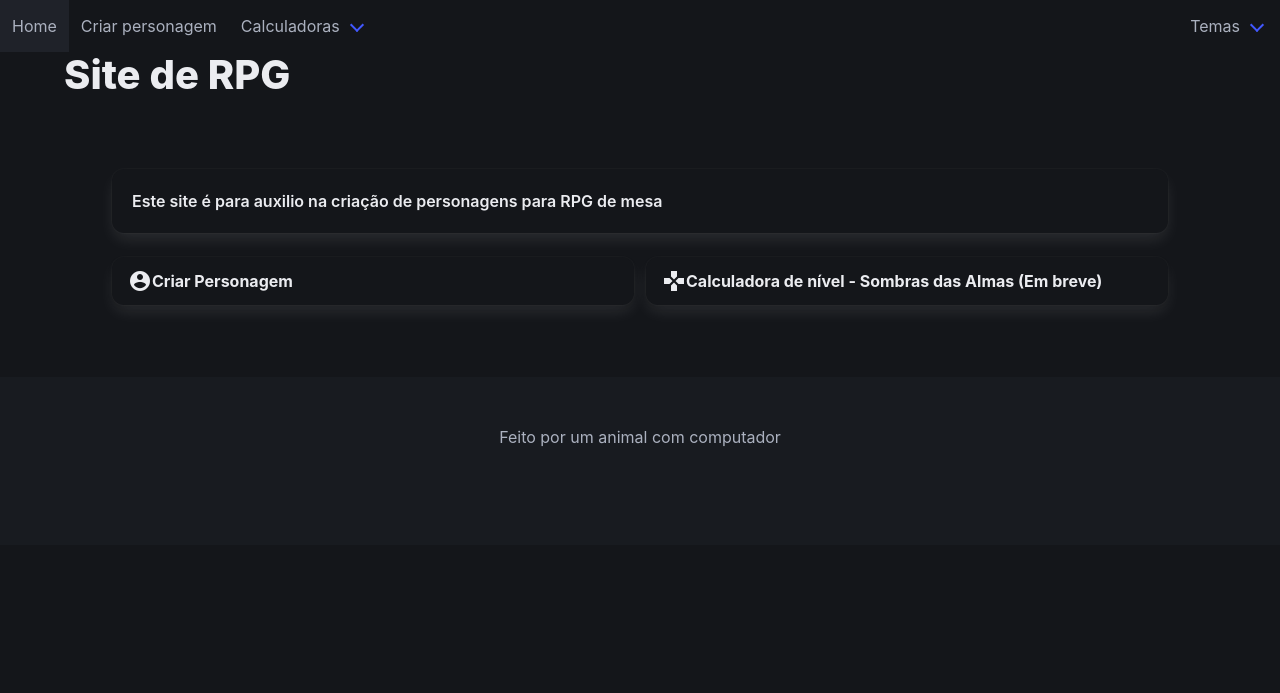
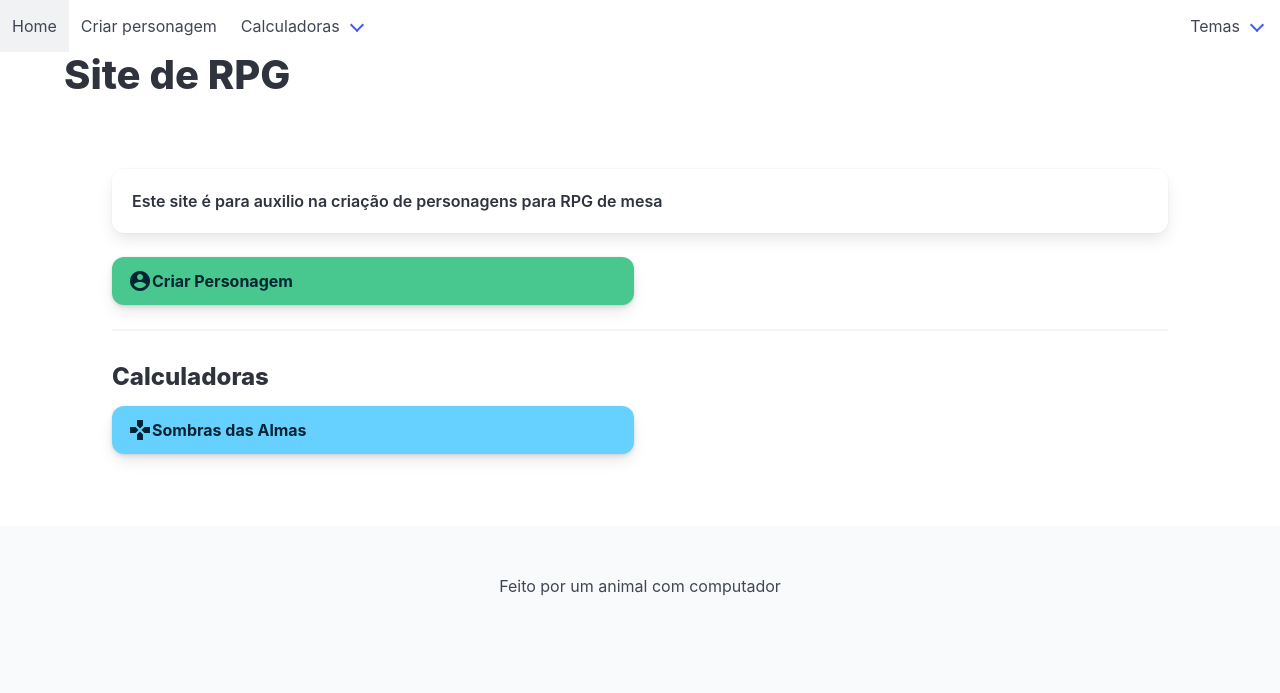
Before and after one commit to andreckw/rpg-site, a Flask app: page / in a window 1280 px wide. Shown: the top 693 px of the page. Run offline with Flask 3, Linux system fonts and the light colour scheme; some libraries are stand-ins or nearby versions.

Commit message:
Quase pronto

```diff
--- a/templates/layouts/base.html
+++ b/templates/layouts/base.html
@@ -84,12 +84,12 @@
         <script>
             window.onload = () => {
                 let id_tema = 0;
-                document.cookie.split(";").forEach((el) => {
+                document.cookie.split("; ").forEach((el) => {
                     c = el.split("=");
 
-                    if (c[1].replace(" ", "") == "theme-dark") {
+                    if (c[1] == "theme-dark") {
                         id_tema = 1;
-                    } else if (c[1].replace(" ", "") == "theme-light") {
+                    } else if (c[1] == "theme-light") {
                         id_tema = 2;
                     }
                 });
@@ -112,7 +112,6 @@
             });
 
             function alterarTema(id) {
-
                 let opcoes = document.getElementsByName("tema");
 
                 opcoes.forEach((el) => {
@@ -120,21 +119,22 @@
                 });
 
                 if (id == 0) {
-                    document.cookie = "tema=theme-auto"
+                    document.cookie = "tema=theme-auto;path=/"
                 } else if (id == 1) {
-                    document.cookie = "tema=theme-dark"
+                    document.cookie = "tema=theme-dark;path=/"
                 } else if (id == 2) {
-                    document.cookie = "tema=theme-light"
+                    document.cookie = "tema=theme-light;path=/"
                 }
 
                 const html = document.getElementsByTagName("html")[0];
 
-                let cookies = document.cookie.split(";");
+                let cookies = document.cookie.split("; ");
 
                 cookies.forEach((el) => {
                     c = el.split("=");
 
-                    if (c[0].replace(" ", "") == "tema") {
+                    if (c[0] == "tema") {
+                        console.log(c)
                         html.setAttribute("class", c[1]);
 
                         opcoes[id].setAttribute("class", "navbar-item is-selected");
--- a/templates/sites/index.html
+++ b/templates/sites/index.html
@@ -14,9 +14,9 @@
     <div class="grid">
         <div class="cell">
             <a href="{{ url_for('personagem') }}">
-                <div class="card">
+                <div class="card has-background-success">
                     <div class="card-header">
-                        <p class="card-header-title">
+                        <p class="card-header-title has-text-info-dark">
                             <span class="icon material-icons">
                                 account_circle
                             </span>
@@ -27,19 +27,34 @@
             </a>
         </div>
         <div class="cell">
-            <a href="#">
-                <div class="card">
+
+        </div>
+    </div>
+
+    <hr>
+
+    <h3 class="is-3">
+        Calculadoras
+    </h3>
+
+    <div class="grid">
+        <div class="cell">
+            <a href="{{ url_for('calculadora_sombras_das_almas') }}">
+                <div class="card has-background-info">
                     <div class="card-header">
-                        <p class="card-header-title">
+                        <p class="card-header-title has-text-info-dark">
                             <span class="icon material-icons">
                                 games
                             </span>
-                            Calculadora de nível - Sombras das Almas (Em breve)
+                            Sombras das Almas
                         </p>
                     </div>
                 </div>
             </a>
         </div>
+        <div class="cell">
+
+        </div>
     </div>
 
 {% endblock %}
```
Also changed, not shown: scripts/calculadora.py (+45 -0 lines), templates/sites/calculadoras/sombras_das_almas.html (+12 -0 lines).
